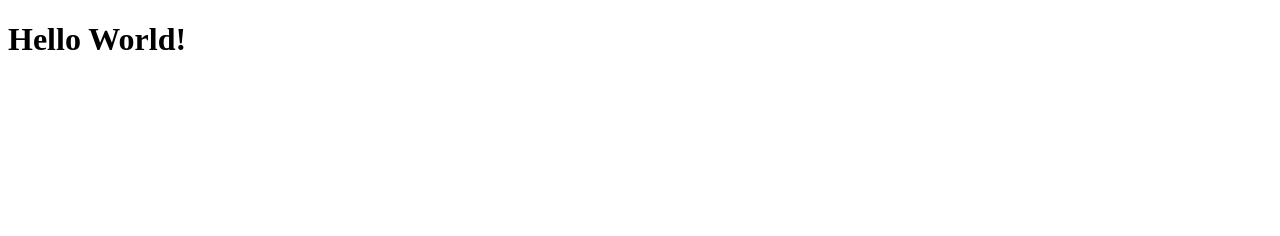
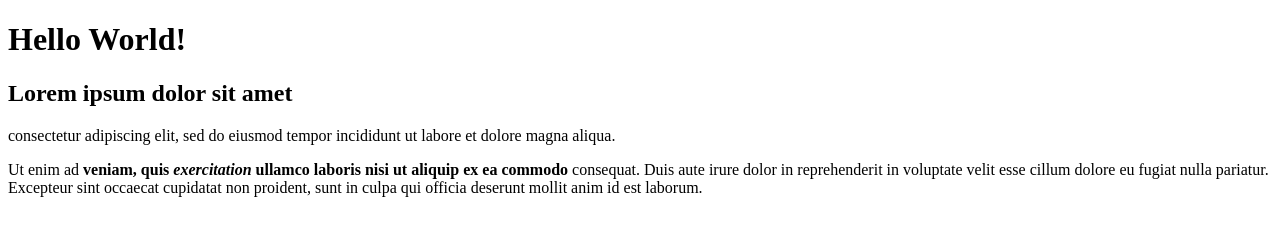
Before and after one commit to piiseli/boilerplate, a plain HTML site: page index.html in a window 1280 px wide. Drawn offline with Linux system fonts and the light colour scheme.

Commit message:
added paragraphs and some formatting

```diff
--- a/index.html
+++ b/index.html
@@ -8,5 +8,9 @@
 </head>
 <body>
     <h1>Hello World!</h1>
+    <!--Just a comment-->
+    <h2>Lorem ipsum dolor sit amet</h2>
+    <p>consectetur adipiscing elit, sed do eiusmod tempor incididunt ut labore et dolore magna aliqua.</p>
+    <p>Ut enim ad <strong> veniam, quis <em> exercitation</em> ullamco laboris nisi ut aliquip ex ea commodo </strong>consequat. Duis aute irure dolor in reprehenderit in voluptate velit esse cillum dolore eu fugiat nulla pariatur. Excepteur sint occaecat cupidatat non proident, sunt in culpa qui officia deserunt mollit anim id est laborum.</p>
 </body>
 </html>
```
